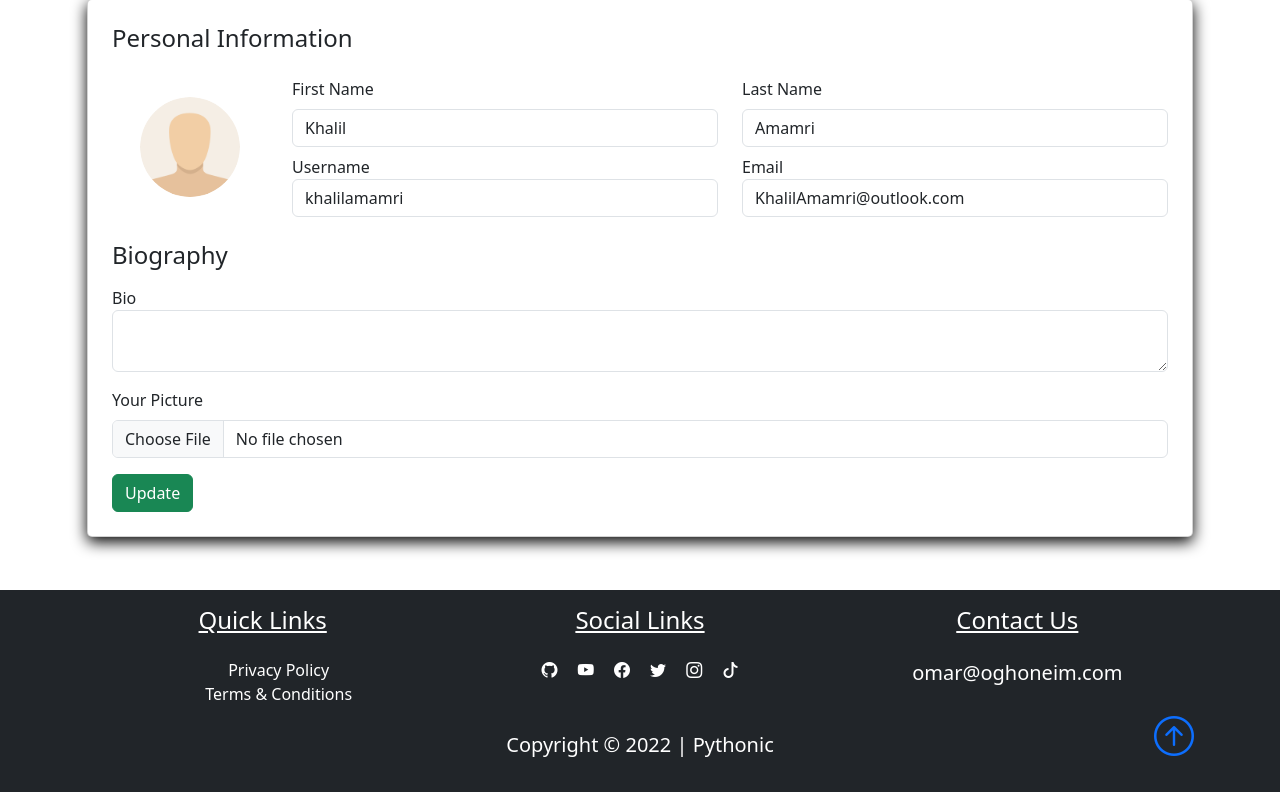
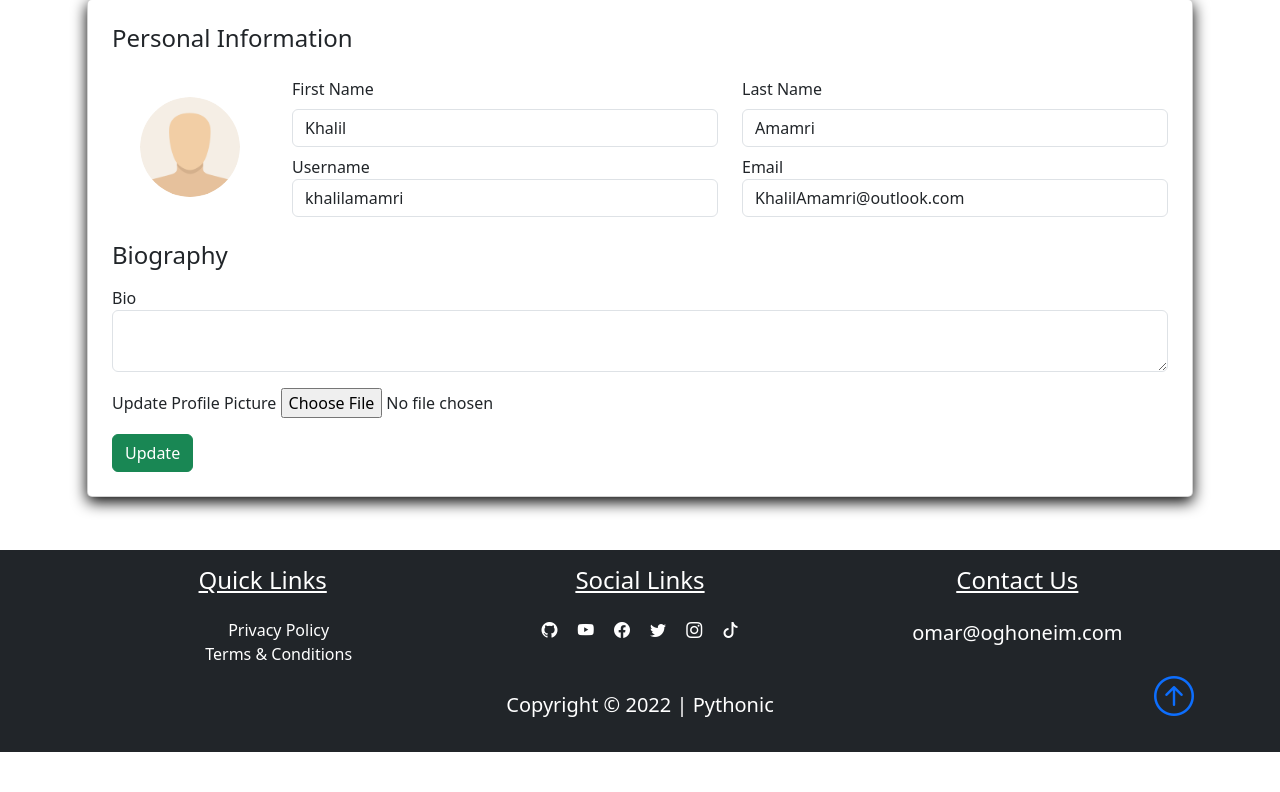
Before and after one commit to KhalilAmamri/CodeFlow, a Flask app: page /dashboard in a window 1280 px wide. Shown: the part 114-906 px from the top of the page. After the commit the page ends 866 px from the top, so only its background shows below. Run offline with Flask 3, Linux system fonts and the light colour scheme; a user stored in the database is signed in; some libraries are stand-ins or nearby versions.

Commit message:
Add profile picture upload functionality; update UpdateProfileForm and dashboard template

```diff
--- a/pythonic/forms.py
+++ b/pythonic/forms.py
@@ -1,6 +1,7 @@
 from tokenize import String
 from flask_login import current_user
 from flask_wtf import FlaskForm
+from flask_wtf.file import FileField, FileAllowed
 from wtforms import StringField, PasswordField, SubmitField, BooleanField, TextAreaField
 from wtforms.validators import DataRequired, Email, Length, Regexp, EqualTo, ValidationError
 from pythonic.models import User
@@ -28,6 +29,7 @@ class UpdateProfileForm(FlaskForm):
     email = StringField('Email', validators=[DataRequired(), Email()])
     username = StringField('Username', validators=[DataRequired(), Length(min=3, max=25)])
     bio = TextAreaField('Bio', validators=[Length(max=150)])
+    picture = FileField('Update Profile Picture', validators=[FileAllowed(['jpg', 'png'])])
     submit = SubmitField('Update Profile')
 
     def validate_username(self, username):
--- a/pythonic/routes.py
+++ b/pythonic/routes.py
@@ -1,3 +1,6 @@
+import secrets
+from PIL import Image
+import os
 from flask_login import login_user, current_user, logout_user, login_required
 from pythonic.models import User, Lesson, Course
 from flask import render_template, url_for, flash, redirect, request
@@ -75,7 +78,16 @@ courses = [
     },
 ]
 
-
+def save_picture(form_picture):
+    random_hex = secrets.token_hex(8)
+    _, f_ext = os.path.splitext(form_picture.filename)
+    picture_name = random_hex + f_ext
+    picture_path = os.path.join(app.root_path, 'static/user_pics', picture_name)
+    output_size = (125, 125)
+    i = Image.open(form_picture)
+    i.thumbnail(output_size)
+    i.save(picture_path)
+    return picture_name
 @app.route("/")
 def home():
     return render_template("home.html", lessons=lessons, courses=courses)
@@ -142,6 +154,9 @@ def logout():
 def dashboard():
     profile_form = UpdateProfileForm()
     if profile_form.validate_on_submit():
+        if profile_form.picture.data:
+            picture_file = save_picture(profile_form.picture.data)
+            current_user.image_file = picture_file
         current_user.username = profile_form.username.data
         current_user.email = profile_form.email.data
         current_user.bio = profile_form.bio.data
@@ -152,4 +167,5 @@ def dashboard():
         profile_form.username.data = current_user.username
         profile_form.email.data = current_user.email
         profile_form.bio.data = current_user.bio
-    return render_template("dashboard.html", title="Dashboard", profile_form=profile_form)
+    image_file = url_for('static', filename=f'user_pics/{current_user.image_file}')
+    return render_template("dashboard.html", title="Dashboard", profile_form=profile_form, image_file=image_file)
--- a/pythonic/templates/dashboard.html
+++ b/pythonic/templates/dashboard.html
@@ -3,11 +3,11 @@
 <div class="container my-5">
     <div class="card p-4">
         <h4 class="mb-4">Personal Information</h4>
-        <form action="" method="POST">
+        <form action="" method="POST" enctype="multipart/form-data">
             {{ profile_form.hidden_tag() }}
             <div class="row align-items-center mb-4">
                 <div class="col-md-2 text-center">
-                    <img src="{{ url_for('static', filename='default.jpg') }}" class="rounded-circle" width="100" height="100" alt="Profile Picture">
+                    <img src="{{image_file}}" class="rounded-circle" width="100" height="100" alt="Profile Picture">
                 </div>
                 <div class="col-md-5">
                     <label for="firstName" class="form-label">First Name</label>
@@ -48,8 +48,16 @@
                 {{profile_form.bio(class='form-control')}}
             </div>
             <div class="mb-3">
-                <label for="picture" class="form-label">Your Picture</label>
-                <input class="form-control" type="file" id="picture">
+                {{ profile_form.picture.label}}
+                {{ profile_form.picture(class='form-control-file') }}
+                {% if profile_form.picture.errors %}
+                {% for error in profile_form.picture.errors %}
+                <div class="text-danger">{{ error }}</div>
+                {% endfor %}
+                {% endif %}
+
+
+
             </div>
             <button type="submit" class="btn btn-success">Update</button>
         </form>
```
Also changed, not shown: instance/pythonic.db, pythonic/static/user_pics/default.jpg (renamed from pythonic/static/default.jpg).
